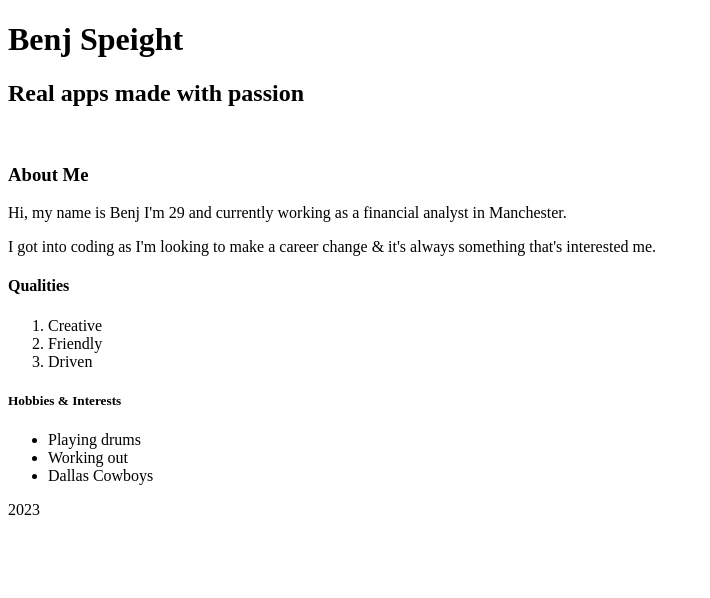
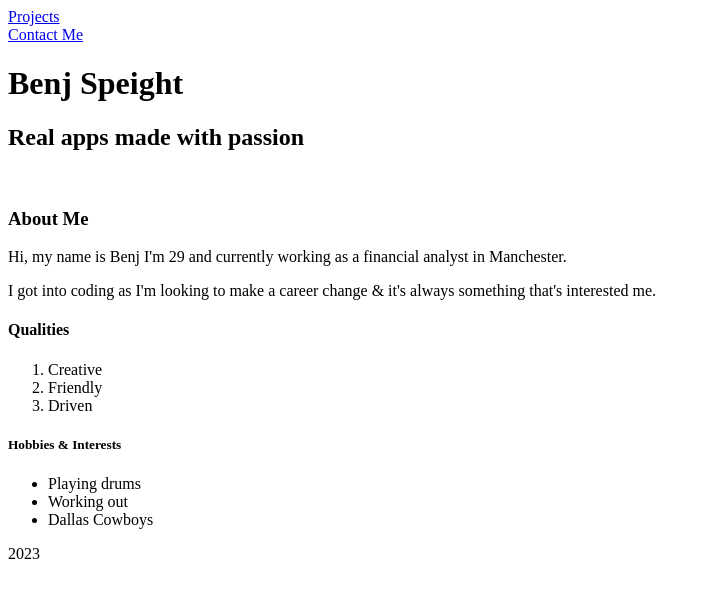
Before and after one commit to benjspeight/portfolio, a plain HTML site: page index.html in a window 1280 px wide. Shown: the whole page, without its empty margins (0-710 px from the left). Drawn offline with Linux system fonts and the light colour scheme.

Commit message:
added pages and img

```diff
--- a/index.html
+++ b/index.html
@@ -2,6 +2,8 @@
 <html>
 <head>
     <title> Benj Speight </title>
+    <nav><a href="pages/projects.html" target="_blank">Projects</a></nav>
+    <nav><a href="pages/contact.html" target="_blank">Contact Me</a></nav>
 </head>
 <body>
     <header><h1>Benj Speight</h1>
```
Also changed, not shown: images/IMG_3898 2.jpg (added), 1 other file.
